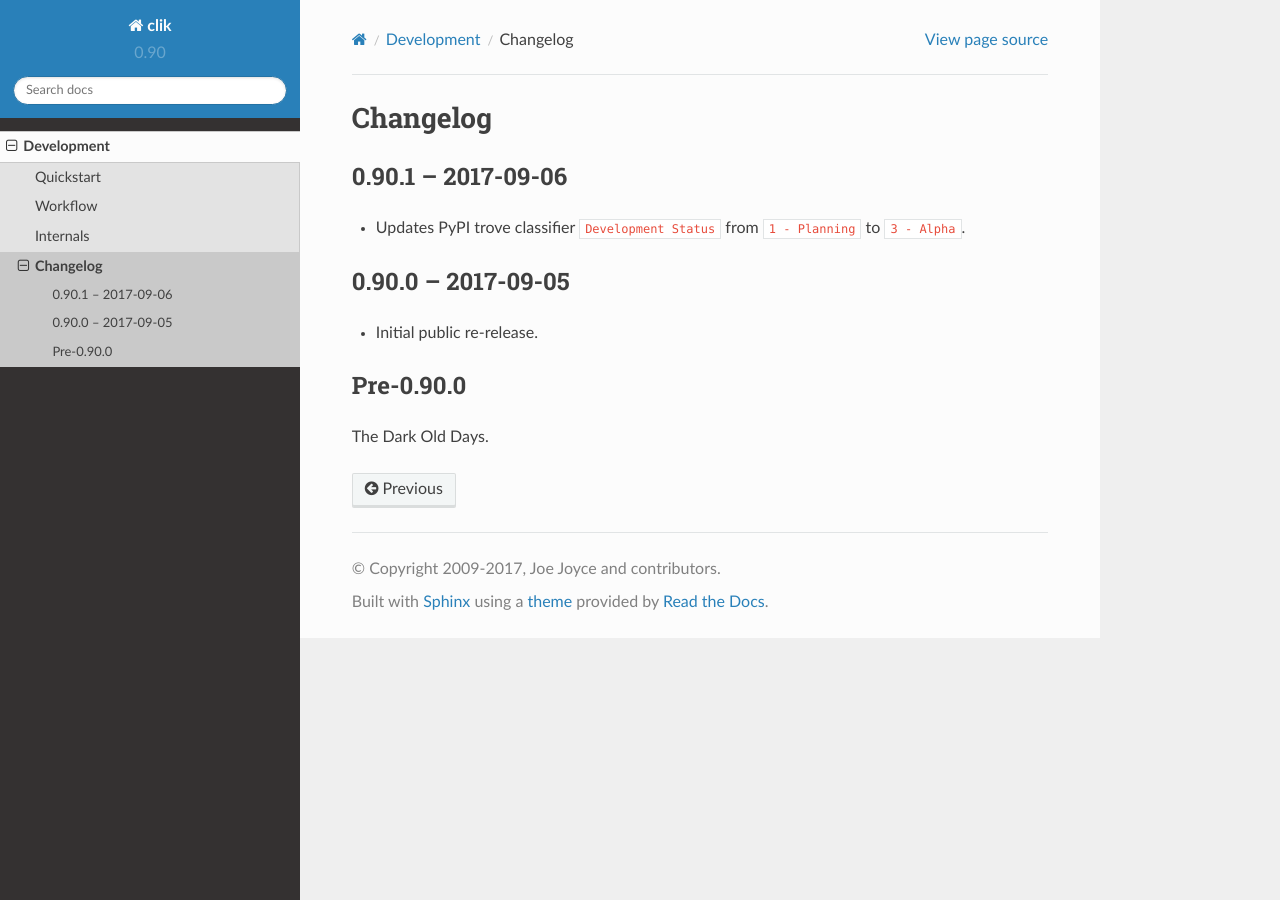
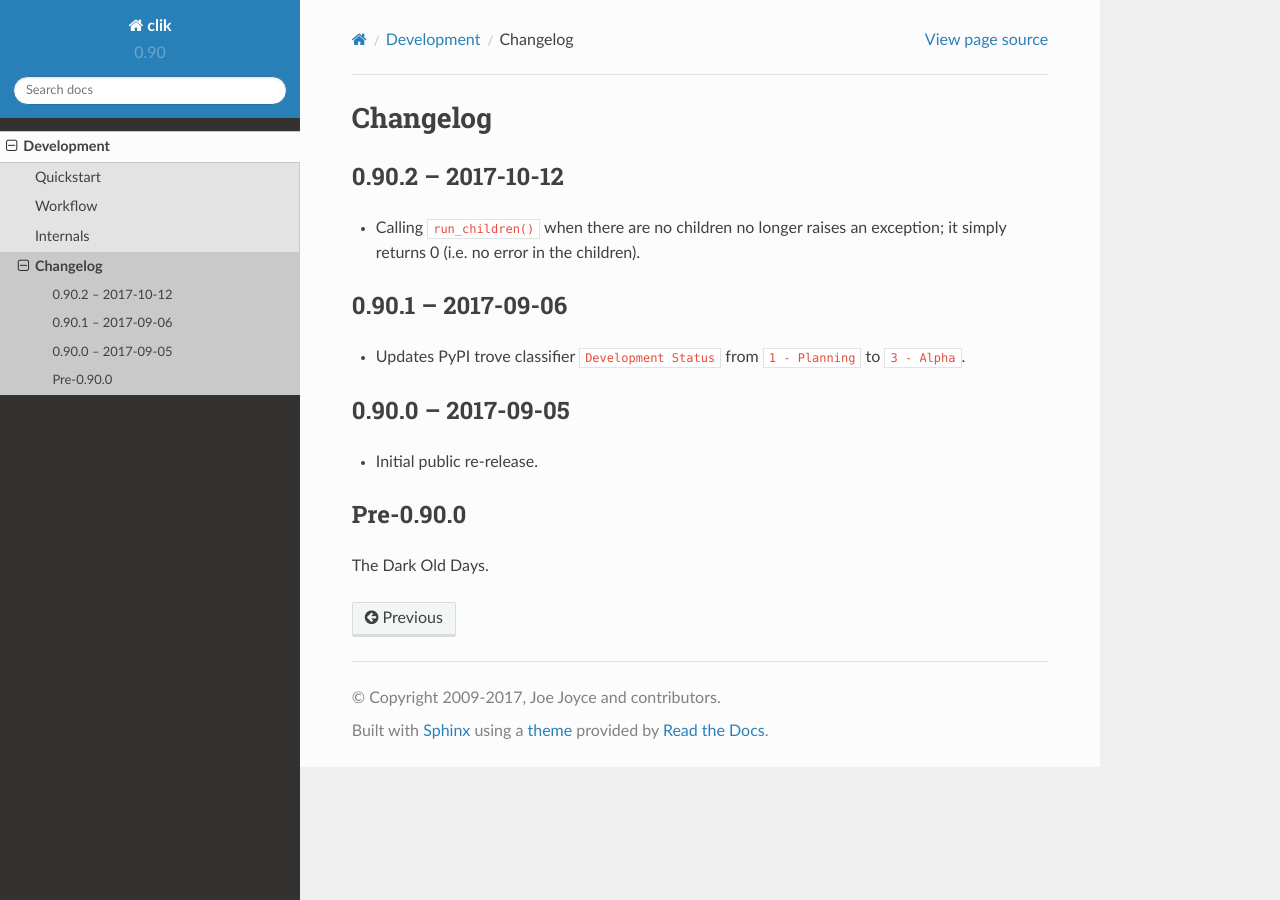
Before and after one commit to decafjoe/clik, a Sphinx documentation site: the page built from doc/development/changelog.rst, in a window 1280 px wide. Built offline with Sphinx 7.4.7 and the Read the Docs theme 2.0.0, drawn with Linux system fonts in a browser that asks for light colours.

Commit message:
Adds changelog item in anticipation of 0.90.2.

```diff
--- a/doc/development/changelog.rst
+++ b/doc/development/changelog.rst
@@ -2,6 +2,14 @@
 ===========
  Changelog
 ===========
+
+
+0.90.2 -- 2017-10-12
+====================
+
+* Calling ``run_children()`` when there are no children no longer
+  raises an exception; it simply returns 0 (i.e. no error in the
+  children).
 
 
 0.90.1 -- 2017-09-06
```
